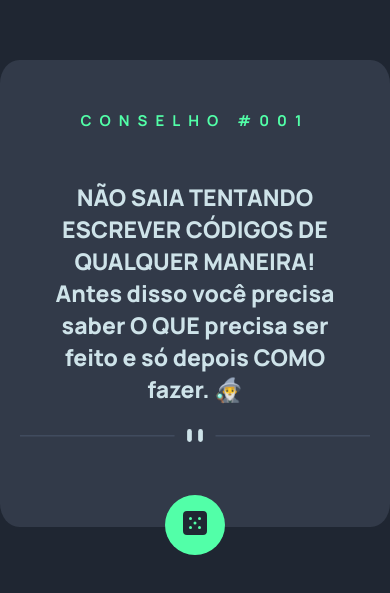
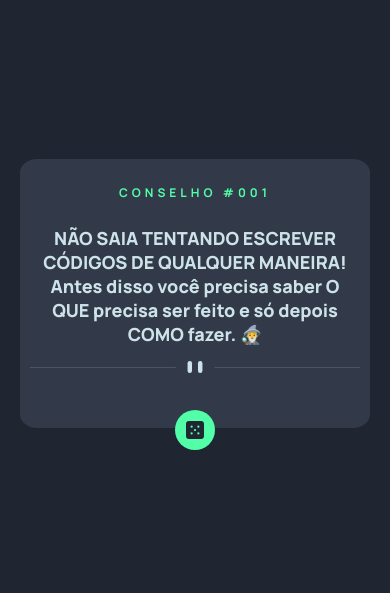
Before and after one commit to andreia-tofoli/app-gerador-conselhos, a plain HTML site: page index.html in a window 390 px wide. Shown: the part 129-722 px from the top of the page. Drawn offline with Linux system fonts and the light colour scheme.

Commit message:
finalização do projeto

```diff
--- a/index.html
+++ b/index.html
@@ -24,7 +24,7 @@
     <p class="conselho">NÃO SAIA TENTANDO ESCREVER CÓDIGOS DE QUALQUER MANEIRA!<br>Antes disso você precisa saber O QUE
       precisa ser feito e só depois COMO fazer. 🧙‍♂️</p>
     <picture>
-      <source src="./src/images/pattern-divider-mobile.svg" media="(max-width: 768px)">
+      <source src="./src/images/pattern-divider-mobile.svg" media="(max-width: 320px)">
       <img src="./src/images/pattern-divider-desktop.svg" alt="divisao">
     </picture>
     <button class="botao">
--- a/src/css/style.css
+++ b/src/css/style.css
@@ -13,6 +13,7 @@ body {
     display: flex;
     justify-content: center;
     align-items: center;
+    padding: 20px;
 }
 
 .cartao {
@@ -60,3 +61,35 @@ body {
     color: var(--cor-do-botão-card-texto);
     box-shadow: 0 5px 15px;
 }
+
+@media (max-width: 480px) {
+    .cartao {
+        max-width: 100%;
+        padding: 10px;
+    }
+
+    .cartao .numero-conselho {
+        font-size: 12px;
+        padding: 15px;
+        letter-spacing: 4px;
+    }
+
+    .cartao .conselho {
+        font-size: 18px;
+        padding: 10px;
+    }
+
+    .cartao .botao {
+        width: 40px;
+        height: 40px;
+        transform: translateY(80%);
+        display: flex;
+        justify-content: center;
+        align-items: center;
+    }
+
+    .cartao .botao img {
+        height: 18px;
+
+    }
+}
```
Also changed, not shown: src/design/active-states.jpg (deleted), src/design/desktop-design.jpg (deleted), src/design/desktop-preview.jpg (deleted), src/design/mobile-design.jpg (deleted), src/design/versao-desktop.png (added), src/design/versao-mobile-botao-interativo.png (added), 1 other file.
